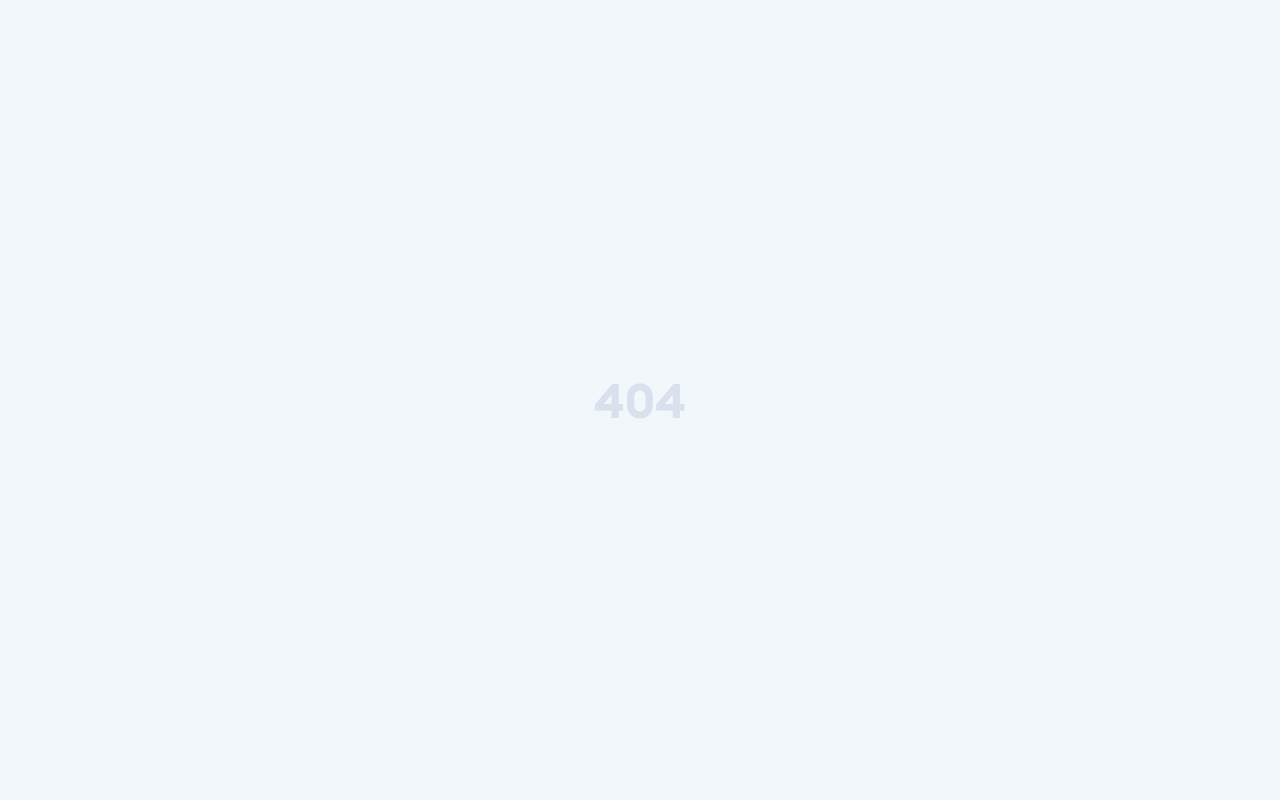
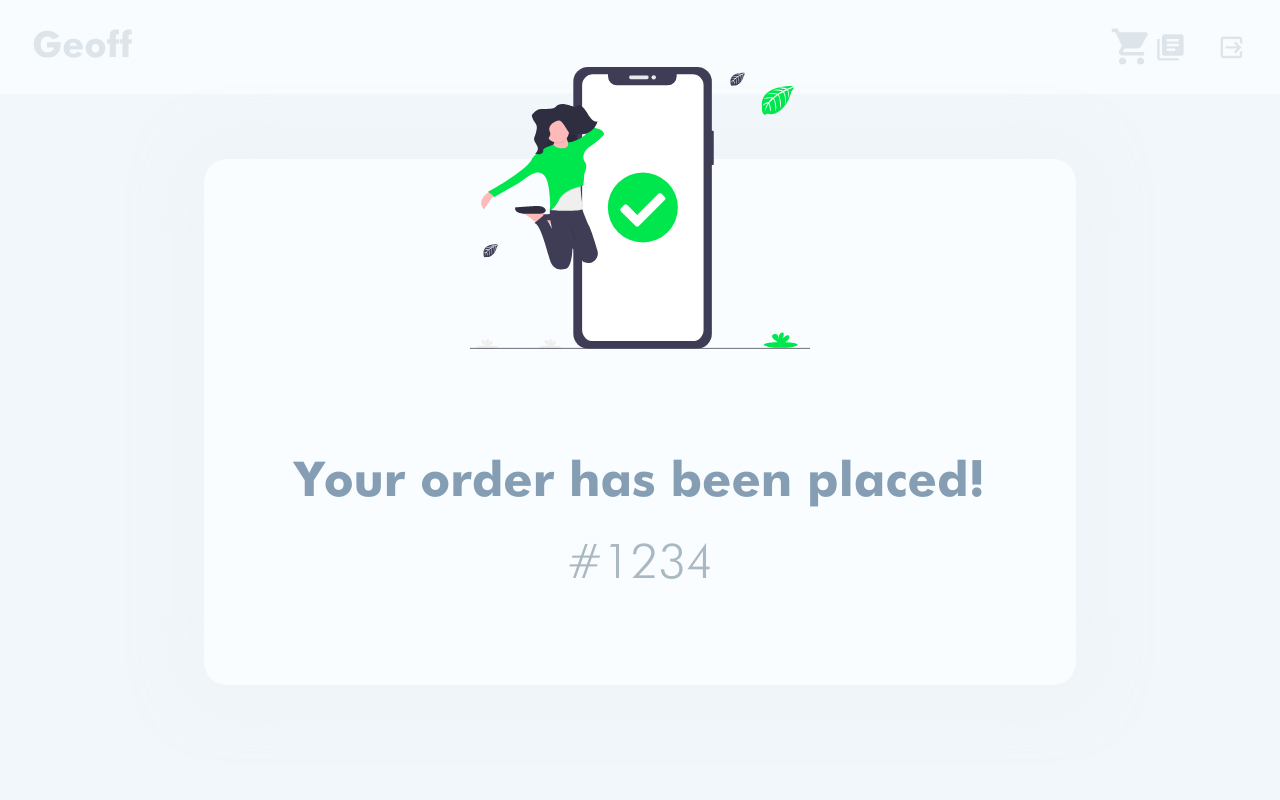
Before and after one commit to eliaperantoni/Geoff, a React (Create React App) app: page /thanks in a window 1280 px wide. Shown: the top 800 px of the page. Built offline with nearby package versions, Linux system fonts and the light colour scheme.

Commit message:
[Add/Fix]Add basket and fix header

```diff
--- a/src/App.js
+++ b/src/App.js
@@ -10,6 +10,7 @@
 import Orders from "components/Orders";
 import Test from "components/Test";
 import Catalogue from "./components/Catalogue";
+import Thanks from "./components/Thanks"
 
 const StyledApp = styled.div`
     display: flex;
@@ -60,6 +61,9 @@
                     <Route path="/admin/catalogue">
                         <Catalogue admin={true}/>
                     </Route>
+                    <Route path="/thanks">
+                        <Thanks/>
+                    </Route>
                     <Route>
                         <C404/>
                     </Route>
--- a/src/components/Test.js
+++ b/src/components/Test.js
@@ -6,7 +6,7 @@
 
 function Test(props) {
     return (
-         <Basket></Basket>
+         <Basket x={20} y={50}></Basket>
     );
 }
 export default withRouter(Test)
--- a/src/components/basic/Basket.js
+++ b/src/components/basic/Basket.js
@@ -2,10 +2,9 @@
 import styled from "styled-components";
 import Button from "components/basic/Button.js"
 import OrderItem from "components/OrderItem"
-
 import Price from "components/basic/Price";
 import firebase from "firebase";
-import im from "img/avocado.png"
+import { withRouter } from "react-router-dom";
 
 const Box =  styled.div`
     margin-left: 50px;
@@ -51,13 +50,15 @@
 `;
 
 
-export default class Basket extends Component {
+class Basket extends Component {
     constructor(props) {
         super(props);
         this.state = {
             products: [],
+            price : 0,
         };
     }
+
     // Returns the email of the logged in user
     async getUserEmail() {
         const emailPromise = new Promise(resolve => {
@@ -73,7 +74,7 @@
     async getUserProducts(email) {
         const query = await firebase.firestore().collection(`users`).doc(email).get();
         if(!query.exists){
-            alert("empry");
+            alert("empty");
         }else{
             return query.data().basket;
         }
@@ -82,26 +83,39 @@
     async componentDidMount() {
         let email = await this.getUserEmail();
         let products =  await this.getUserProducts(email);
-        alert(products);
-    }
+        let basket = [];
+        let price = 0;
+        for (const obj of products){
 
+            const doc = await firebase.firestore().doc(`/items/${obj.itemID}`).get();
+            let item = {...doc.data(), quantity: obj.quantity}
+            basket.push(item);
+            price += item.quantity * item.price;
+        }
+            this.setState({products:basket,price:price});
+        }
+
+
+    setPosition(){
+            return {position:"absolute",
+                    left: this.props.x,
+                    top: this.props.y,
+            }
+        }
     render(){
         return(
-        <Box>
+        <Box style={this.setPosition()}>
             <Triangle/>
             <Body>
                 <Scroll>
-                    <OrderItem item={{"image": im, "quantity":10, "name":"Avocado","price":10}}></OrderItem>
-                    <OrderItem item={{"image": im, "quantity":10, "name":"Avocado","price":10}}></OrderItem>
-                    <OrderItem item={{"image": im, "quantity":10, "name":"Avocado","price":10}}></OrderItem>
-                    <OrderItem item={{"image": im, "quantity":10, "name":"Avocado","price":10}}></OrderItem>
-                    <OrderItem item={{"image": im, "quantity":10, "name":"Avocado","price":10}}></OrderItem>
-                    <OrderItem item={{"image": im, "quantity":10, "name":"Avocado","price":10}}></OrderItem>
+                    {this.state.products.map(item => (<OrderItem item={item}/>))}
                 </Scroll>
-                <OrderTotalPrice price={10}/>
-                <Button style={{"margin-top":"10px"}}>Checkout</Button>
+                <OrderTotalPrice price={this.state.price}/>
+                <Button onClick={()=>{this.props.history.push("/checkout")}} style={{"margin-top":"10px"}}>Checkout</Button>
             </Body>
         </Box>
         );
     }
 }
+
+export default withRouter(Basket);
--- a/src/components/basic/Header.js
+++ b/src/components/basic/Header.js
@@ -1,9 +1,10 @@
-import React from "react";
+import React, {Component} from "react";
 import styled from "styled-components";
 import * as firebase from "firebase/app";
 import Icon from '@mdi/react';
 import Input from "components/basic/Input";
 import { withRouter } from "react-router-dom"
+import Basket from "components/basic/Basket.js"
 import {
     mdiFaceProfile,
     mdiLogoutVariant,
@@ -53,30 +54,55 @@
     justify-content: flex-end;
 `;
 
-function Header(props) {
-    async function logout() {
+class Header extends Component{
+    constructor(props) {
+        super(props);
+        this.state = {
+            showBasket:false,
+
+        };
+    }
+    logout =  async()=> {
         try {
             await firebase.auth().signOut();
-            props.history.push('/login');
+            this.props.history.push('/login');
         } catch (error) {
             alert(error.message);
         }
     }
 
+    basket = ()=> {
+        this.setState({showBasket:!this.state.showBasket});
+    }
+    showBasket = ()=>{
+        if(this.state.showBasket){
+            let rec = document.getElementById(1).getBoundingClientRect();
+            return <Basket x={-395+rec.left +window.scrollX} y={rec.top+ window.scrollY+25}></Basket>
+        }
+    }
+
+    handleResize= (WindowSize, event)=> {
+        this.setState({showBasket:this.state.showBasket});
+    }
+
+    componentDidMount() {
+        window.addEventListener("resize", this.handleResize);
+    }
+    render() {
         return (
-        <StyledHeader className={props.className}>
+            <StyledHeader className={this.props.className}>
                 <Title>Geoff</Title>
-
-            <StyledInput onInput={props.onInput} hide={props.hideInput} placeholder="Type here to search"/>
+                <StyledInput onInput={this.props.onInput} hide={this.props.hideInput} placeholder="Type here to search"/>
 
                 <Actions>
-                <Action path={mdiCart} size={1.8}/>
+                    <Action path={mdiCart} size={1.8} onClick={this.basket}/>
                     <Action path={mdiTextBoxMultiple}/>
                     <Action path={mdiFaceProfile}/>
-                <Action path={mdiLogoutVariant} onClick={logout}/>
+                    <Action id="1" path={mdiLogoutVariant} onClick={this.logout}/>
                 </Actions>
+                {this.showBasket()}
             </StyledHeader>
         );
     }
-
+}
 export default withRouter(Header);
```
Lines whose indentation alone changed are shown as unchanged.
